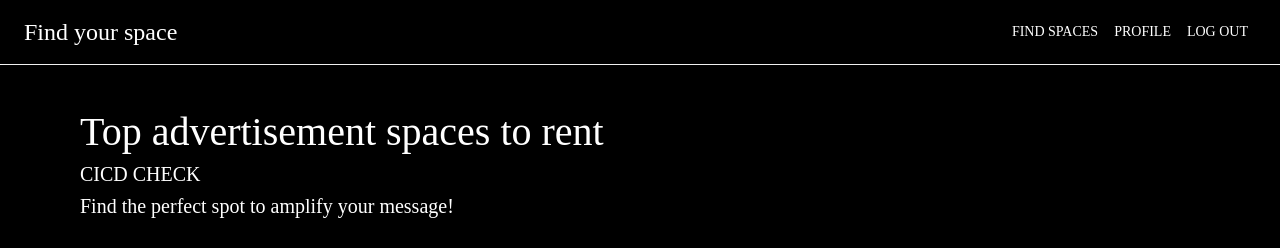
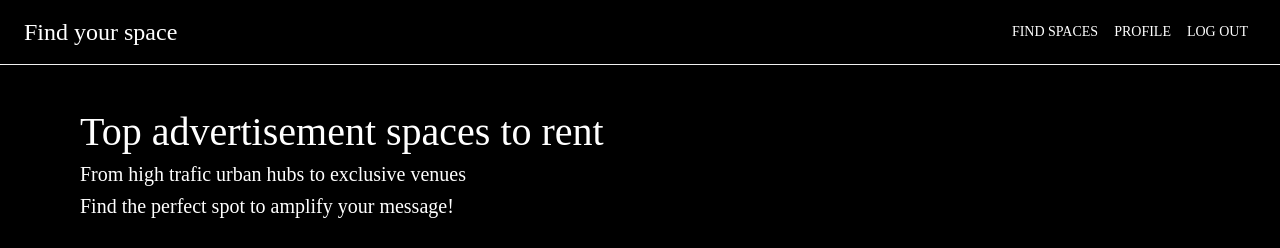
Before and after one commit to Software-Engineering2-Team/FindYourSpace-Frontend, a React (Create React App) app: page /spaces in a window 1280 px wide. Shown: the top 248 px of the page. Built offline with nearby package versions, Linux system fonts and the light colour scheme.

Commit message:
marketing component fix

```diff
--- a/src/components/marketingComponent/MarketingComponent.jsx
+++ b/src/components/marketingComponent/MarketingComponent.jsx
@@ -24,8 +24,7 @@ const MarketingComponent = () => {
                         Top advertisement spaces to rent
                     </Typography>
                     <Typography variant="h6" component="div" sx={{ flexGrow: 1 ,fontSize:20}} marginLeft={10}>
-                        {/* {From high trafic urban hubs to exclusive venues.} */}
-                        CICD CHECK
+                        From high trafic urban hubs to exclusive venues
                     </Typography>
                     <Typography variant="h6" component="div" sx={{ flexGrow: 1,fontSize:20,marginBottom:6}} marginLeft={10}>
                         Find the perfect spot to amplify your message!
```
Also changed, not shown: src/api/photos.js (line endings or trailing spaces).
